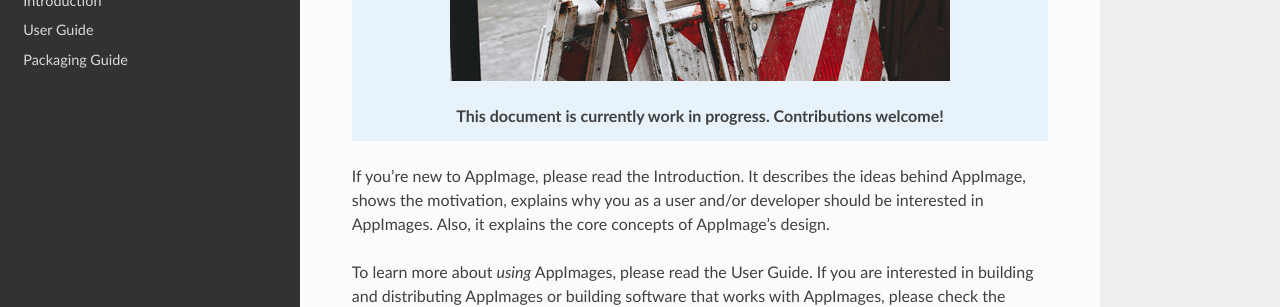
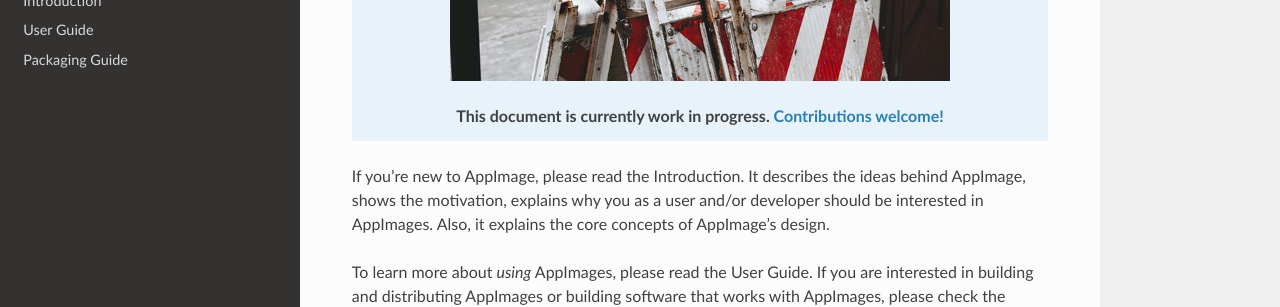
Before and after one commit to AppImage/docs.appimage.org, a Sphinx documentation site: the page built from source/index.rst, in a window 1280 px wide and 900 px high, scrolled down 694 px. Shown: the part 151-458 px from the top of the window. Built offline with Sphinx 7.4.7 and the Read the Docs theme 2.0.0, drawn with Linux system fonts in a browser that asks for light colours; some of the changed lines change nothing that is shown.

Commit message:
Add link to GitHub

```diff
--- a/source/index.rst
+++ b/source/index.rst
@@ -17,7 +17,7 @@
    .. centered::
       |wip|
    .. centered::
-      **This document is currently work in progress. Contributions welcome!**
+      **This document is currently work in progress.** `Contributions welcome! <https://github.com/AppImage/docs.appimage.org>`_
 
 .. |wip| image:: /_static/img/wip.jpg
 
```
